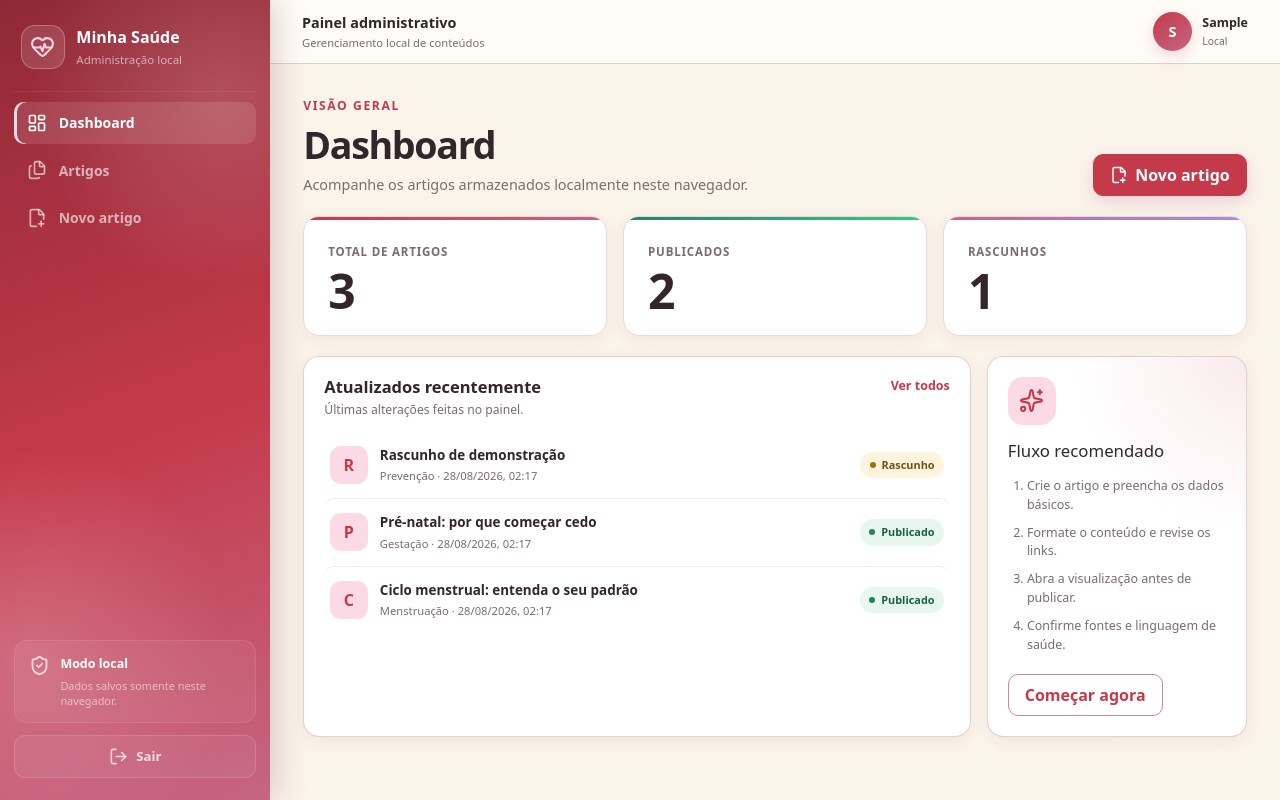
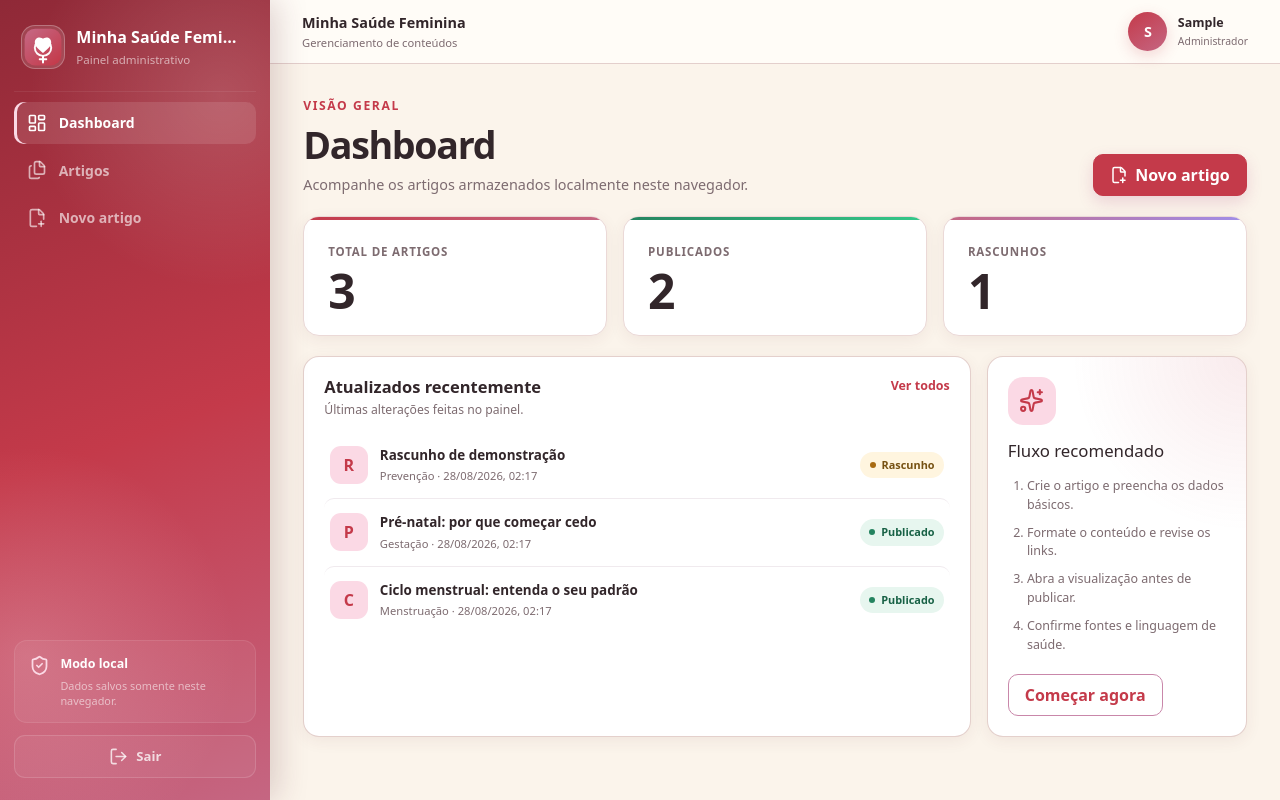
Before and after one commit to marlouun/MinhaSaudeFeminina, a React (Vite) app in the folder admin-web/: page /login in a window 1280 px wide. Both pictures are taken after typing "Sample", "name@example.com", "Sample123", "Sample123" into the empty fields and a click on the button "Criar administrador local". Built offline with nearby package versions, Linux system fonts and the light colour scheme.

Commit message:
style: aplica marca Minha Saúde Feminina no painel

```diff
--- a/admin-web/src/layout/AdminLayout.tsx
+++ b/admin-web/src/layout/AdminLayout.tsx
@@ -1,7 +1,6 @@
 import {
   FilePlus2,
   Files,
-  HeartPulse,
   LayoutDashboard,
   LogOut,
   Menu,
@@ -33,10 +32,10 @@ export function AdminLayout() {
       {menuOpen && <button type="button" className="sidebar-backdrop" aria-label="Fechar menu" onClick={() => setMenuOpen(false)} />}
       <aside className={`admin-sidebar${menuOpen ? ' is-open' : ''}`}>
         <div className="sidebar-brand">
-          <div className="brand-mark"><HeartPulse size={25} /></div>
+          <div className="brand-mark"><img src="/minha-saude-feminina.svg" alt="" aria-hidden="true" /></div>
           <div>
-            <strong>Minha Saúde</strong>
-            <span>Administração local</span>
+            <strong>Minha Saúde Feminina</strong>
+            <span>Painel administrativo</span>
           </div>
           <button type="button" className="sidebar-mobile-close" aria-label="Fechar menu" onClick={() => setMenuOpen(false)}><X size={21} /></button>
         </div>
@@ -73,14 +72,14 @@ export function AdminLayout() {
         <header className="admin-topbar">
           <button type="button" className="menu-button" aria-label="Abrir menu" onClick={() => setMenuOpen(true)}><Menu size={22} /></button>
           <div className="topbar-title">
-            <span>Painel administrativo</span>
-            <small>Gerenciamento local de conteúdos</small>
+            <span>Minha Saúde Feminina</span>
+            <small>Gerenciamento de conteúdos</small>
           </div>
           <div className="topbar-user" title="Administrador conectado">
             <span>{session?.displayName?.charAt(0).toUpperCase() || 'A'}</span>
             <div>
               <strong>{session?.displayName || 'Administrador'}</strong>
-              <small>Local</small>
+              <small>Administrador</small>
             </div>
           </div>
         </header>
```
